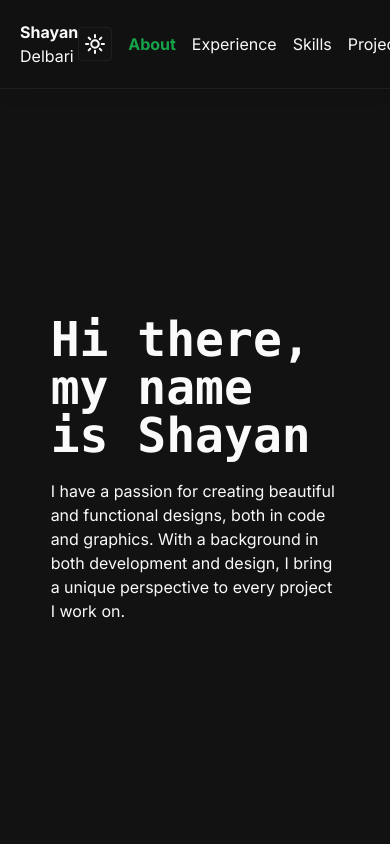
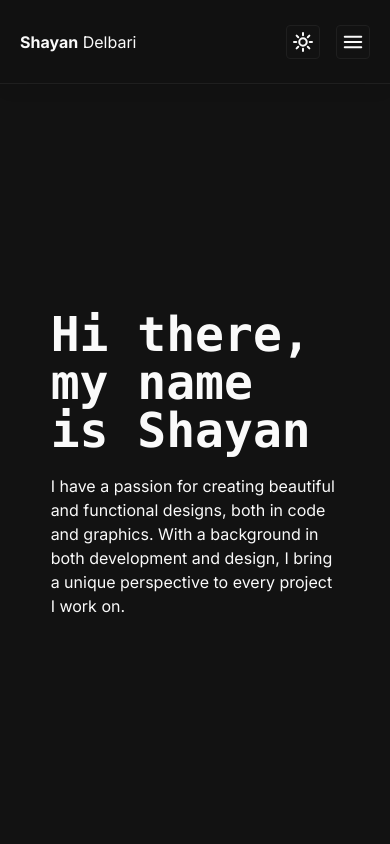
Before and after one commit to shayandelbari/my-portfolio, a SvelteKit app: page / in a window 390 px wide. Shown: the top 844 px of the page. Built offline with nearby package versions, Linux system fonts and the light colour scheme.

Commit message:
Refactor menu component and add mobile toggle functionality; remove unused SVG

```diff
--- a/src/app.css
+++ b/src/app.css
@@ -7,6 +7,5 @@ body {
 	@apply text-black dark:text-white;
 	font-family: 'Inter', sans-serif;
 	font-optical-sizing: auto;
-	font-weight: <weight>;
 	font-style: normal;
 }
--- a/src/lib/components/toggleTheme.svelte
+++ b/src/lib/components/toggleTheme.svelte
@@ -13,7 +13,7 @@
 <button
 	aria-label="Toggle theme"
 	onclick={toggleTheme}
-	class="h-fit w-fit rounded border border-gray-100 bg-white p-1 hover:shadow-md dark:border-gray-900 dark:bg-black dark:shadow-white/10"
+	class="rounded border border-gray-100 bg-white p-1 hover:shadow-md dark:border-gray-900 dark:bg-black dark:shadow-white/10"
 >
 	{#if dark}
 		<Sun class="stroke-white" />
--- /dev/null
+++ b/src/lib/icons/bars-3.svelte
@@ -0,0 +1,18 @@
+<script lang="ts">
+	let { class: classList }: { class: string } = $props();
+</script>
+
+<svg
+	xmlns="http://www.w3.org/2000/svg"
+	fill="none"
+	viewBox="0 0 24 24"
+	stroke-width="2"
+	stroke="currentColor"
+	class="size-6 {classList}"
+>
+	<path
+		stroke-linecap="round"
+		stroke-linejoin="round"
+		d="M3.75 6.75h16.5M3.75 12h16.5m-16.5 5.25h16.5"
+	/>
+</svg>
--- a/src/routes/Menu.svelte
+++ b/src/routes/Menu.svelte
@@ -1,16 +1,19 @@
 <script lang="ts">
 	import { onMount } from 'svelte';
 	import ToggleTheme from '$lib/components/toggleTheme.svelte';
+	import Bars_3 from '$lib/icons/bars-3.svelte';
+	import { fade, fly } from 'svelte/transition';
 
-	let menuItems = [
+	let menuItems = $state([
 		{ name: 'About', link: '#about', isActive: false },
 		{ name: 'Experience', link: '#experience', isActive: false },
 		{ name: 'Skills', link: '#skills', isActive: false },
 		{ name: 'Projects', link: '#projects', isActive: false },
 		{ name: 'Contact', link: '#contact', isActive: false }
-	];
+	]);
 
-	const offset = 70; // Offset for scrolling (e.g., fixed header height)
+	const offset = 90; // Offset for scrolling (e.g., fixed header height)
+	let showMobileMenu = $state(false);
 
 	function handleClick(event: MouseEvent): void {
 		event.preventDefault(); // Prevent default link behavior
@@ -24,6 +27,11 @@
 
 			window.scrollTo({
 				top: scrollPosition,
+				behavior: 'smooth'
+			});
+		} else {
+			window.scrollTo({
+				top: 0,
 				behavior: 'smooth'
 			});
 		}
@@ -59,6 +67,11 @@
 		});
 	}
 
+	function handleMobileMenu() {
+		showMobileMenu = !showMobileMenu;
+		document.documentElement.classList.toggle('overflow-hidden');
+	}
+
 	onMount(() => {
 		observeSections();
 	});
@@ -70,11 +83,12 @@
 	>
 		<ul>
 			<li>
-				<a href="/"><strong>Shayan</strong> Delbari</a>
+				<a href="/" onclick={handleClick}><strong>Shayan</strong> Delbari</a>
 			</li>
 		</ul>
-		<ul class="flex items-center space-x-4">
+		<div class="flex space-x-4">
 			<ToggleTheme />
+			<ul class="hidden items-center space-x-4 sm:flex">
 				{#each menuItems as item}
 					<li>
 						<a
@@ -88,5 +102,39 @@
 					</li>
 				{/each}
 			</ul>
+			<button
+				aria-label="Toggle Menu"
+				onclick={handleMobileMenu}
+				class="flex rounded border border-gray-100 bg-white p-1 dark:border-gray-900 dark:bg-black sm:hidden"
+				><Bars_3 class=" stroke-black dark:stroke-white" /></button
+			>
+		</div>
 	</nav>
 </div>
+
+{#if showMobileMenu}
+	<!-- svelte-ignore a11y_click_events_have_key_events, a11y_no_static_element_interactions -->
+	<div
+		transition:fade={{ duration: 100 }}
+		class="fixed top-0 z-30 h-screen w-screen bg-white/50 dark:bg-black/50"
+		onclick={handleMobileMenu}
+	>
+		<div
+			transition:fly={{ duration: 300, x: 300 }}
+			onclick={(e) => {
+				e.stopPropagation();
+			}}
+			class="absolute right-0 flex h-screen w-fit border-l border-gray-100 bg-white dark:border-gray-900 dark:bg-black"
+		>
+			<ul class="flex flex-col space-y-2 py-4">
+				{#each menuItems as item}
+					<li class="px-8 py-1">
+						<a href={item.link} onclick={handleClick} class="hover:text-primary">
+							{item.name}
+						</a>
+					</li>
+				{/each}
+			</ul>
+		</div>
+	</div>
+{/if}
```
Also changed, not shown: src/lib/images/noise.svg (deleted). Lines whose indentation alone changed are shown as unchanged.
